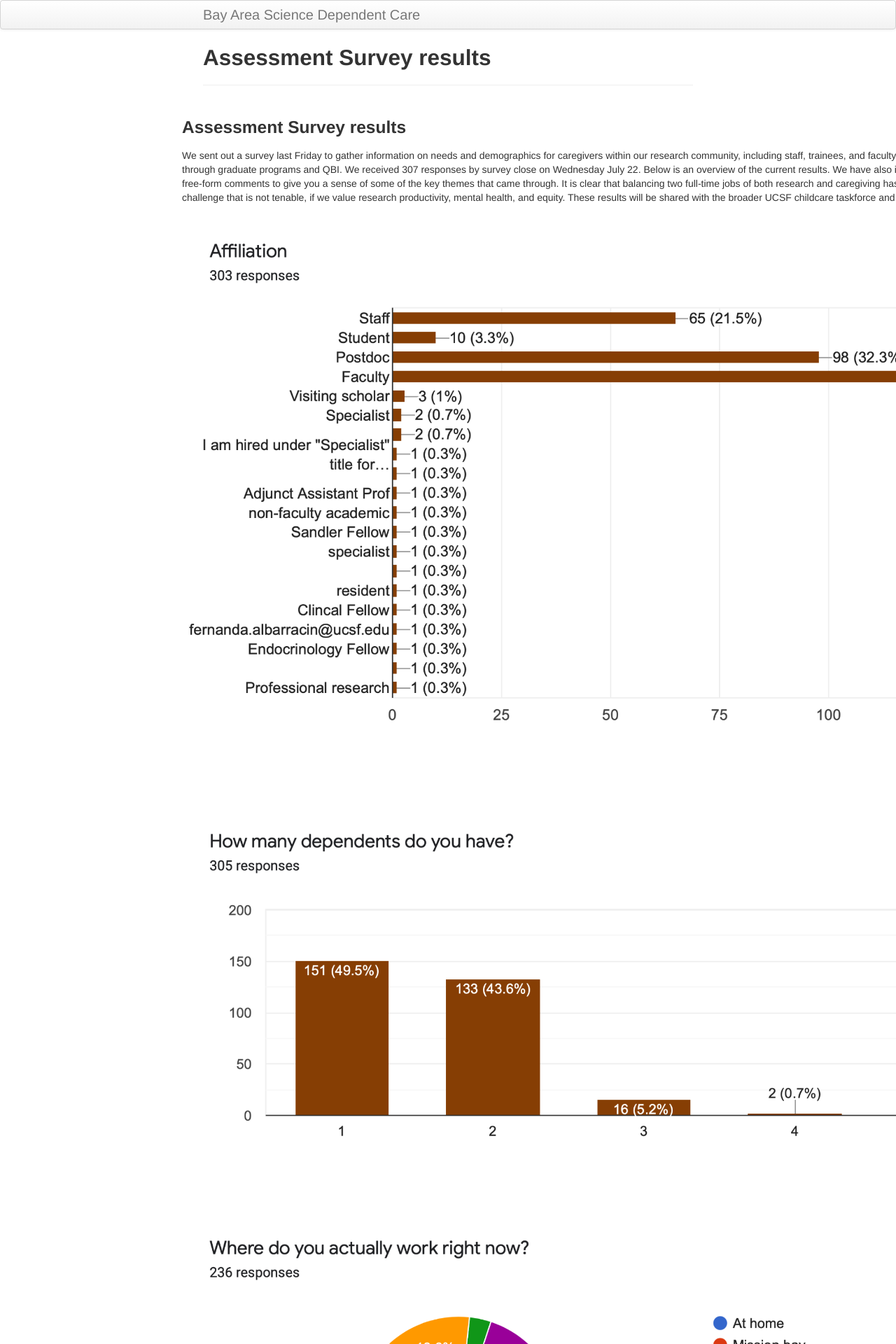
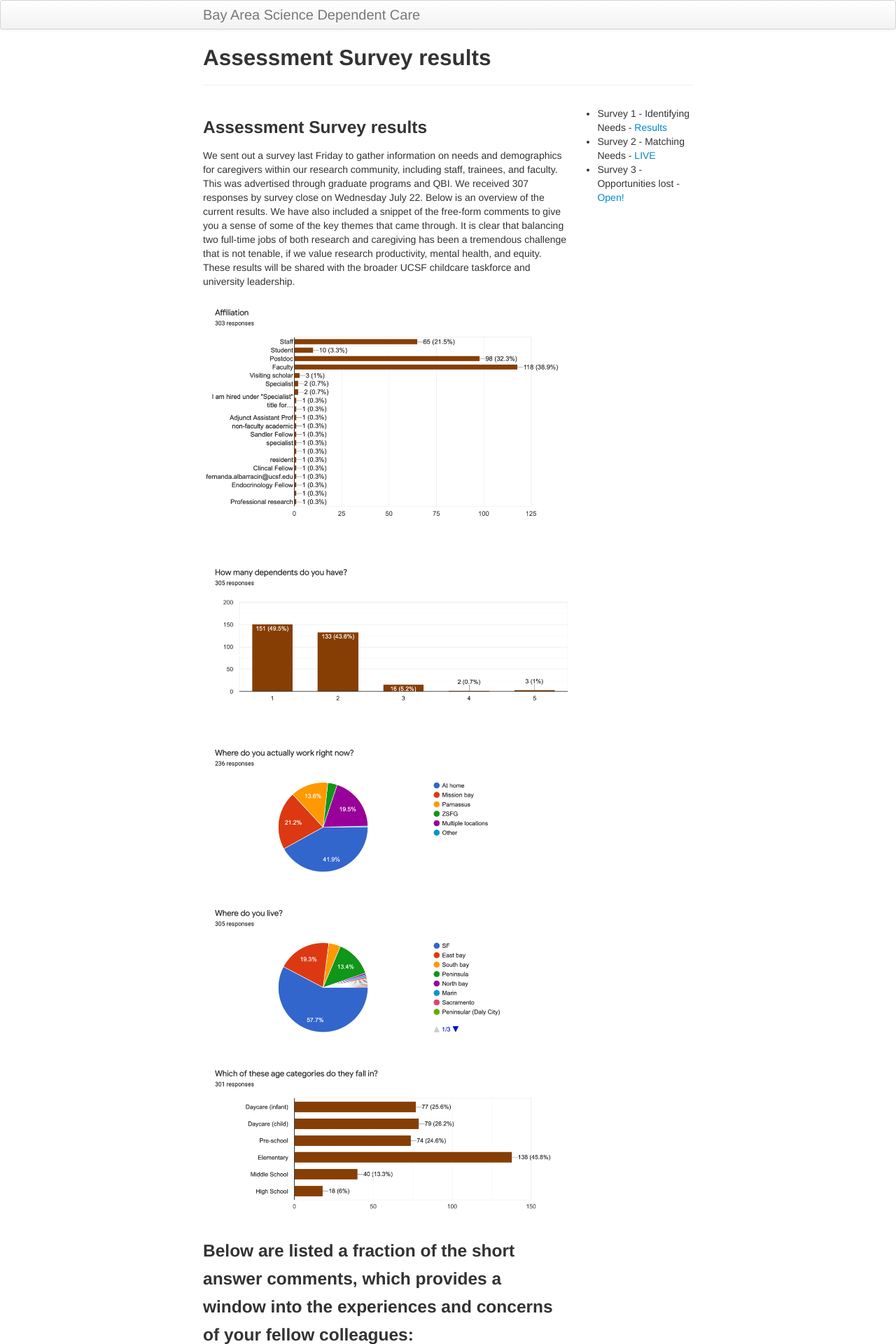
Before and after one commit to fraserlab/sci-dependentcare, a Jekyll site: the page built from pages/survey.md, in a window 1280 px wide. Shown: the top 1920 px of the page at 70% size. Built offline with Jekyll 4.4.1, drawn with Linux system fonts in a browser that asks for light colours.

Commit message:
span update

```diff
--- a/_includes/themes/twitter/page.html
+++ b/_includes/themes/twitter/page.html
@@ -1,18 +1,18 @@
 <div class="page-header">
   <h2>{{ page.title }} {% if page.tagline %} <small>{{ page.tagline }}</small>{% endif %}</h2>
 </div>
-<div class="container px-0 max-width: 100%">
-<div class="row">
-  <div class="col-md-8">
+<!-- <div class="container px-0 max-width: 100%"> -->
+  <div class="row-fluid">
+    <div class="span9">
       {{ content }}
     </div>
-  <div class="col-md-4 smalltxt">
+    <div class="span3 ">
   	  <ul>
   		  <li>Survey 1 - Identifying Needs - <a href="/pages/survey.html ">Results</a>
   		  <li>Survey 2 - Matching Needs - <a href=" https://docs.google.com/forms/d/e/1FAIpQLSfs-D3H4UBuTD--0ivR6J_o8Z2eUkLjwrfDp3JKn6q2rQijTQ/viewform">LIVE</a>
   		  <li>Survey 3 - Opportunities lost - <a href=" ">Open!</a>
 
   	   <ul>
-   <div>
     </div>
   </div>
+<!-- </div> -->
```
Lines whose indentation alone changed are shown as unchanged.
